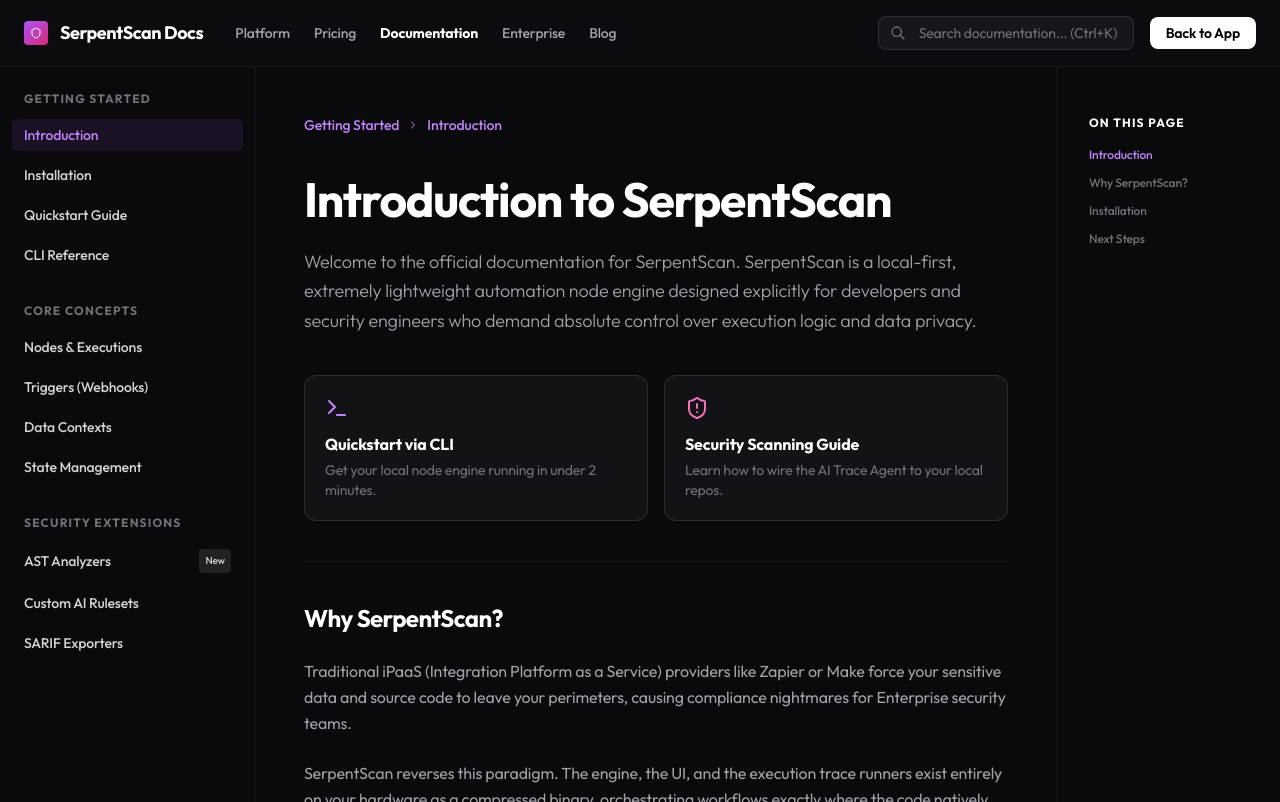
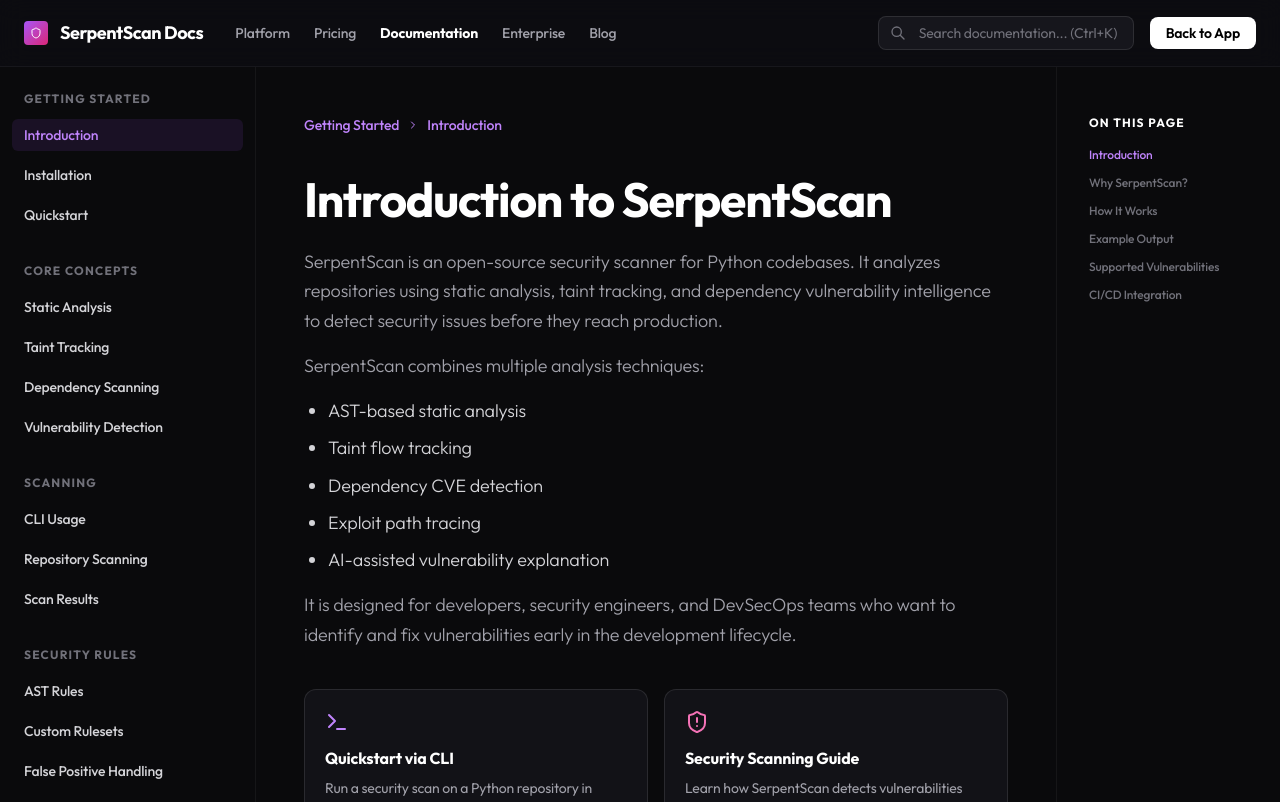
Before and after one commit to anindyakg/SerpentScan, a Next.js app: page /docs in a window 1280 px wide. Built offline with nearby package versions, Linux system fonts and the light colour scheme.

Commit message:
docs: complete rewrite of documentation page to focus on Python SAST capabilities

```diff
--- a/src/app/docs/page.tsx
+++ b/src/app/docs/page.tsx
@@ -1,4 +1,4 @@
-import { Shield, ChevronRight, FileCode, Terminal as TerminalIcon, ShieldAlert } from "lucide-react";
+import { Shield, ChevronRight, Terminal as TerminalIcon, ShieldAlert, Cpu, GitMerge } from "lucide-react";
 import Link from "next/link";
 
 export default function DocsPage() {
@@ -45,25 +45,46 @@
                       <ul className="space-y-2 text-sm text-zinc-300 font-medium">
                           <li className="text-purple-400 bg-purple-500/10 px-3 py-1.5 rounded-md -mx-3 cursor-pointer">Introduction</li>
                           <li className="hover:text-white px-3 py-1.5 -mx-3 cursor-pointer transition-colors">Installation</li>
-                          <li className="hover:text-white px-3 py-1.5 -mx-3 cursor-pointer transition-colors">Quickstart Guide</li>
-                          <li className="hover:text-white px-3 py-1.5 -mx-3 cursor-pointer transition-colors">CLI Reference</li>
+                          <li className="hover:text-white px-3 py-1.5 -mx-3 cursor-pointer transition-colors">Quickstart</li>
                       </ul>
                   </div>
                   <div>
                       <h4 className="text-xs font-bold text-zinc-500 uppercase tracking-widest mb-3">Core Concepts</h4>
                       <ul className="space-y-2 text-sm text-zinc-300 font-medium">
-                          <li className="hover:text-white px-3 py-1.5 -mx-3 cursor-pointer transition-colors">Nodes & Executions</li>
-                          <li className="hover:text-white px-3 py-1.5 -mx-3 cursor-pointer transition-colors">Triggers (Webhooks)</li>
-                          <li className="hover:text-white px-3 py-1.5 -mx-3 cursor-pointer transition-colors">Data Contexts</li>
-                          <li className="hover:text-white px-3 py-1.5 -mx-3 cursor-pointer transition-colors">State Management</li>
+                          <li className="hover:text-white px-3 py-1.5 -mx-3 cursor-pointer transition-colors">Static Analysis</li>
+                          <li className="hover:text-white px-3 py-1.5 -mx-3 cursor-pointer transition-colors">Taint Tracking</li>
+                          <li className="hover:text-white px-3 py-1.5 -mx-3 cursor-pointer transition-colors">Dependency Scanning</li>
+                          <li className="hover:text-white px-3 py-1.5 -mx-3 cursor-pointer transition-colors">Vulnerability Detection</li>
                       </ul>
                   </div>
                   <div>
-                      <h4 className="text-xs font-bold text-zinc-500 uppercase tracking-widest mb-3">Security Extensions</h4>
+                      <h4 className="text-xs font-bold text-zinc-500 uppercase tracking-widest mb-3">Scanning</h4>
                       <ul className="space-y-2 text-sm text-zinc-300 font-medium">
-                          <li className="flex items-center justify-between hover:text-white px-3 py-1.5 -mx-3 cursor-pointer transition-colors">AST Analyzers <span className="bg-white/10 text-[10px] px-1.5 py-0.5 rounded">New</span></li>
-                          <li className="hover:text-white px-3 py-1.5 -mx-3 cursor-pointer transition-colors">Custom AI Rulesets</li>
-                          <li className="hover:text-white px-3 py-1.5 -mx-3 cursor-pointer transition-colors">SARIF Exporters</li>
+                          <li className="hover:text-white px-3 py-1.5 -mx-3 cursor-pointer transition-colors">CLI Usage</li>
+                          <li className="hover:text-white px-3 py-1.5 -mx-3 cursor-pointer transition-colors">Repository Scanning</li>
+                          <li className="hover:text-white px-3 py-1.5 -mx-3 cursor-pointer transition-colors">Scan Results</li>
+                      </ul>
+                  </div>
+                  <div>
+                      <h4 className="text-xs font-bold text-zinc-500 uppercase tracking-widest mb-3">Security Rules</h4>
+                      <ul className="space-y-2 text-sm text-zinc-300 font-medium">
+                          <li className="hover:text-white px-3 py-1.5 -mx-3 cursor-pointer transition-colors">AST Rules</li>
+                          <li className="hover:text-white px-3 py-1.5 -mx-3 cursor-pointer transition-colors">Custom Rulesets</li>
+                          <li className="hover:text-white px-3 py-1.5 -mx-3 cursor-pointer transition-colors">False Positive Handling</li>
+                      </ul>
+                  </div>
+                  <div>
+                      <h4 className="text-xs font-bold text-zinc-500 uppercase tracking-widest mb-3">Integrations</h4>
+                      <ul className="space-y-2 text-sm text-zinc-300 font-medium">
+                          <li className="hover:text-white px-3 py-1.5 -mx-3 cursor-pointer transition-colors">GitHub</li>
+                          <li className="hover:text-white px-3 py-1.5 -mx-3 cursor-pointer transition-colors">CI/CD Pipelines</li>
+                      </ul>
+                  </div>
+                  <div>
+                      <h4 className="text-xs font-bold text-zinc-500 uppercase tracking-widest mb-3">Output Formats</h4>
+                      <ul className="space-y-2 text-sm text-zinc-300 font-medium">
+                          <li className="hover:text-white px-3 py-1.5 -mx-3 cursor-pointer transition-colors">SARIF Export</li>
+                          <li className="hover:text-white px-3 py-1.5 -mx-3 cursor-pointer transition-colors">JSON Reports</li>
                       </ul>
                   </div>
               </div>
@@ -79,21 +100,46 @@
 
                   <div>
                       <h1 className="text-4xl lg:text-5xl font-bold tracking-tight text-white mb-6">Introduction to SerpentScan</h1>
-                      <p className="text-lg text-zinc-400 leading-relaxed font-light">
-                          Welcome to the official documentation for SerpentScan. SerpentScan is a local-first, extremely lightweight automation node engine designed explicitly for developers and security engineers who demand absolute control over execution logic and data privacy.
-                      </p>
+                      <div className="text-lg text-zinc-400 leading-relaxed font-light space-y-4">
+                          <p>
+                              SerpentScan is an open-source security scanner for Python codebases. It analyzes repositories using static analysis, taint tracking, and dependency vulnerability intelligence to detect security issues before they reach production.
+                          </p>
+                          <p>
+                              SerpentScan combines multiple analysis techniques:
+                          </p>
+                          <ul className="list-disc pl-6 space-y-2 text-zinc-300">
+                              <li>AST-based static analysis</li>
+                              <li>Taint flow tracking</li>
+                              <li>Dependency CVE detection</li>
+                              <li>Exploit path tracing</li>
+                              <li>AI-assisted vulnerability explanation</li>
+                          </ul>
+                          <p>
+                              It is designed for developers, security engineers, and DevSecOps teams who want to identify and fix vulnerabilities early in the development lifecycle.
+                          </p>
+                      </div>
                   </div>
 
                   <div className="grid grid-cols-1 md:grid-cols-2 gap-4 my-8">
-                      <div className="bg-[#121217] border border-white/10 rounded-xl p-5 hover:border-purple-500/30 transition-colors cursor-pointer group">
+                      <div className="bg-[#121217] border border-white/10 rounded-xl p-5 hover:border-purple-500/30 transition-colors cursor-pointer group flex flex-col h-full">
                           <TerminalIcon className="w-6 h-6 text-purple-400 mb-3 group-hover:scale-110 transition-transform" />
-                          <h3 className="font-bold text-white mb-1">Quickstart via CLI</h3>
-                          <p className="text-sm text-zinc-500">Get your local node engine running in under 2 minutes.</p>
+                          <h3 className="font-bold text-white mb-2">Quickstart via CLI</h3>
+                          <p className="text-sm text-zinc-400 mb-4 flex-grow">Run a security scan on a Python repository in minutes.</p>
+                          <div className="bg-[#0b0c10] border border-white/5 rounded p-3 mt-auto">
+                              <code className="text-xs text-pink-400 font-mono break-all">serpentscan scan https://github.com/user/repo</code>
+                          </div>
                       </div>
-                      <div className="bg-[#121217] border border-white/10 rounded-xl p-5 hover:border-pink-500/30 transition-colors cursor-pointer group">
+                      <div className="bg-[#121217] border border-white/10 rounded-xl p-5 hover:border-pink-500/30 transition-colors cursor-pointer group flex flex-col h-full">
                           <ShieldAlert className="w-6 h-6 text-pink-400 mb-3 group-hover:scale-110 transition-transform" />
-                          <h3 className="font-bold text-white mb-1">Security Scanning Guide</h3>
-                          <p className="text-sm text-zinc-500">Learn how to wire the AI Trace Agent to your local repos.</p>
+                          <h3 className="font-bold text-white mb-2">Security Scanning Guide</h3>
+                          <p className="text-sm text-zinc-400">Learn how SerpentScan detects vulnerabilities including:</p>
+                          <ul className="list-disc pl-4 mt-2 text-xs text-zinc-500 space-y-1">
+                              <li>SQL injection</li>
+                              <li>Command injection</li>
+                              <li>Insecure deserialization</li>
+                              <li>Weak cryptography</li>
+                              <li>Vulnerable dependencies</li>
+                          </ul>
                       </div>
                   </div>
 
@@ -101,17 +147,23 @@
 
                   <div className="space-y-6">
                       <h2 className="text-2xl font-bold text-white tracking-tight">Why SerpentScan?</h2>
-                      <p className="text-zinc-400 leading-relaxed">
-                          Traditional iPaaS (Integration Platform as a Service) providers like Zapier or Make force your sensitive data and source code to leave your perimeters, causing compliance nightmares for Enterprise security teams.
-                      </p>
-                      <p className="text-zinc-400 leading-relaxed">
-                          SerpentScan reverses this paradigm. The engine, the UI, and the execution trace runners exist entirely on your hardware as a compressed binary, orchestrating workflows exactly where the code natively lives.
-                      </p>
-
-                      <div className="bg-[#121217] border border-purple-500/20 shadow-[0_0_20px_rgba(147,51,234,0.05)] rounded-xl p-6 mt-6 border-l-4 border-l-purple-500">
-                          <h4 className="font-bold text-white mb-2 pb-1">Note for Cloud Users</h4>
-                          <p className="text-sm text-zinc-400 leading-relaxed">
-                              If you are using SerpentScan Cloud Sync (Pro Tier), your node configuration trees are synced to our servers, but the actual data payloads passing through the HTTP requests remain strictly processed locally inside your execution sandbox.
+                      <div className="text-zinc-400 leading-relaxed space-y-4">
+                          <p>
+                              Modern Python applications rely on complex dependencies and dynamic code execution patterns that make security vulnerabilities difficult to detect manually.
+                          </p>
+                          <p>
+                              SerpentScan helps developers identify these issues automatically by analyzing the structure and behavior of the codebase.
+                          </p>
+                          <p>Key capabilities include:</p>
+                          <ul className="list-disc pl-6 space-y-2 text-zinc-300">
+                              <li>Static analysis of Python AST</li>
+                              <li>Tracking untrusted input through code paths</li>
+                              <li>Detecting vulnerable dependencies</li>
+                              <li>Identifying real exploit paths</li>
+                              <li>Providing remediation guidance</li>
+                          </ul>
+                          <p>
+                              This enables teams to detect and fix security issues early in the development lifecycle.
                           </p>
                       </div>
                   </div>
@@ -119,37 +171,122 @@
                   <hr className="border-white/5" />
 
                   <div className="space-y-6">
-                      <h2 className="text-2xl font-bold text-white tracking-tight">Installation</h2>
-                      <p className="text-zinc-400 leading-relaxed">
-                          The easiest way to install SerpentScan is using Node Package Manager (NPM). We recommend installing it globally if you plan to orchestrate cross-project workflows.
+                      <h2 className="text-2xl font-bold text-white tracking-tight">How SerpentScan Works</h2>
+                      <p className="text-zinc-400 leading-relaxed mb-6">
+                          SerpentScan analyzes Python code in several stages:
                       </p>
 
-                      {/* Terminal Code Block Mockup */}
-                      <div className="bg-[#0b0c10] border border-white/10 rounded-xl overflow-hidden mt-4 shadow-xl">
-                          <div className="flex items-center px-4 py-2 border-b border-white/5 bg-[#121217] gap-2">
-                              <div className="w-3 h-3 rounded-full bg-zinc-700"></div>
-                              <div className="w-3 h-3 rounded-full bg-zinc-700"></div>
-                              <div className="w-3 h-3 rounded-full bg-zinc-700"></div>
-                              <span className="ml-auto text-xs text-zinc-500 font-mono">bash</span>
+                      <div className="space-y-6">
+                          <div className="flex gap-4">
+                              <div className="flex-shrink-0 w-8 h-8 rounded-full bg-purple-500/20 text-purple-400 flex items-center justify-center font-bold text-sm">1</div>
+                              <div>
+                                  <h4 className="font-bold text-white mb-1">Repository Parsing</h4>
+                                  <p className="text-sm text-zinc-400">Source files and dependency manifests are discovered.</p>
+                              </div>
                           </div>
-                          <div className="p-5 font-mono text-sm text-white overflow-x-auto whitespace-pre">
-                              <span className="text-pink-400">npm</span> install -g serpentscan-engine <span className="text-zinc-500"># Install the CLI</span><br/><br/>
-                              <span className="text-pink-400">serpentscan</span> init                 <span className="text-zinc-500"># Scaffold the .serpentscan workspace config</span><br/>
-                              <span className="text-pink-400">serpentscan</span> start                <span className="text-zinc-500"># Boot the local GUI</span>
+                          <div className="flex gap-4">
+                              <div className="flex-shrink-0 w-8 h-8 rounded-full bg-purple-500/20 text-purple-400 flex items-center justify-center font-bold text-sm">2</div>
+                              <div>
+                                  <h4 className="font-bold text-white mb-1">AST Analysis</h4>
+                                  <p className="text-sm text-zinc-400">Python files are parsed into abstract syntax trees.</p>
+                              </div>
+                          </div>
+                          <div className="flex gap-4">
+                              <div className="flex-shrink-0 w-8 h-8 rounded-full bg-purple-500/20 text-purple-400 flex items-center justify-center font-bold text-sm">3</div>
+                              <div>
+                                  <h4 className="font-bold text-white mb-1">Taint Tracking</h4>
+                                  <p className="text-sm text-zinc-400">Data flows from untrusted sources are traced through the code.</p>
+                              </div>
+                          </div>
+                          <div className="flex gap-4">
+                              <div className="flex-shrink-0 w-8 h-8 rounded-full bg-purple-500/20 text-purple-400 flex items-center justify-center font-bold text-sm">4</div>
+                              <div>
+                                  <h4 className="font-bold text-white mb-1">Dependency Scanning</h4>
+                                  <p className="text-sm text-zinc-400">Python dependencies are checked against vulnerability databases.</p>
+                              </div>
+                          </div>
+                          <div className="flex gap-4">
+                              <div className="flex-shrink-0 w-8 h-8 rounded-full bg-pink-500/20 text-pink-400 flex items-center justify-center font-bold text-sm">5</div>
+                              <div>
+                                  <h4 className="font-bold text-white mb-1">Finding Generation</h4>
+                                  <p className="text-sm text-zinc-400">Vulnerabilities are reported with exploit paths and remediation guidance.</p>
+                              </div>
                           </div>
                       </div>
                   </div>
+
+                  <hr className="border-white/5" />
+
+                  <div className="space-y-6">
+                      <h2 className="text-2xl font-bold text-white tracking-tight">Example Output</h2>
+                      <p className="text-zinc-400 leading-relaxed mb-4">
+                          SerpentScan provides clear, actionable terminal output highlighting exactly where the vulnerability exists and how to fix it:
+                      </p>
+
+                      <div className="bg-[#0b0c10] border border-red-500/20 rounded-xl overflow-hidden mt-4 shadow-xl">
+                          <div className="px-5 py-4 font-mono text-sm leading-relaxed overflow-x-auto whitespace-pre">
+                              <span className="text-red-400 font-bold">CRITICAL: SQL Injection</span><br/><br/>
+                              <span className="text-zinc-500">File: </span><span className="text-white">app/auth.py</span><br/>
+                              <span className="text-zinc-500">Line: </span><span className="text-white">42</span><br/><br/>
+                              <span className="text-zinc-300">User input reaches database query without parameterization.</span><br/><br/>
+                              <span className="text-green-400 font-bold">Fix:</span><br/>
+                              <span className="text-white">Use parameterized queries with placeholders.</span>
+                          </div>
+                      </div>
+                  </div>
+
+                  <hr className="border-white/5" />
+
+                  <div className="space-y-6">
+                      <h2 className="text-2xl font-bold text-white tracking-tight">Supported Vulnerabilities</h2>
+                      <p className="text-zinc-400 leading-relaxed mb-4">
+                          Out of the box, SerpentScan's AST engine and AI rulesets detect a comprehensive suite of security issues:
+                      </p>
+                      <div className="grid grid-cols-2 md:grid-cols-3 gap-3">
+                          {["SQL Injection", "Command Injection", "Insecure Deserialization", "Path Traversal", "Weak Cryptography", "Hardcoded Secrets", "Vulnerable Dependencies"].map((vuln, i) => (
+                              <div key={i} className="bg-zinc-900/50 border border-white/5 rounded-lg px-4 py-3 flex items-center gap-2">
+                                  <ShieldAlert className="w-4 h-4 text-purple-400 shrink-0" />
+                                  <span className="text-sm text-zinc-200">{vuln}</span>
+                              </div>
+                          ))}
+                      </div>
+                  </div>
+
+                  <hr className="border-white/5" />
+
+                  <div className="space-y-6">
+                      <h2 className="text-2xl font-bold text-white tracking-tight flex items-center gap-3">
+                          <GitMerge className="w-6 h-6 text-purple-400" />
+                          CI/CD Integration
+                      </h2>
+                      <p className="text-zinc-400 leading-relaxed mb-4">
+                          Block vulnerable code at the pull request level by integrating SerpentScan into your automated pipelines.
+                      </p>
+
+                      <div className="bg-[#0b0c10] border border-white/10 rounded-xl overflow-hidden shadow-xl">
+                          <div className="flex items-center px-4 py-2 border-b border-white/5 bg-[#121217]">
+                              <span className="text-xs text-zinc-300 font-mono">GitHub Actions</span>
+                          </div>
+                          <div className="p-5 font-mono text-sm text-white overflow-x-auto whitespace-pre">
+                              <span className="text-zinc-400">- name: </span><span className="text-white">Run SerpentScan</span><br/>
+                              <span className="text-zinc-400">  run: </span><span className="text-pink-400">serpentscan scan .</span>
+                          </div>
+                      </div>
+                  </div>
+
               </div>
           </main>
 
-          {/* FAKE TABLE OF CONTENTS (Right sidebar) */}
+          {/* TABLE OF CONTENTS (Right sidebar) */}
           <aside className="w-56 hidden xl:block p-8 pt-12 border-l border-white/5">
               <span className="text-xs font-bold text-white uppercase tracking-widest mb-4 block">On this page</span>
               <ul className="space-y-3 text-xs text-zinc-500 font-medium">
                   <li className="text-purple-400 cursor-pointer">Introduction</li>
                   <li className="hover:text-zinc-300 cursor-pointer">Why SerpentScan?</li>
-                  <li className="hover:text-zinc-300 cursor-pointer">Installation</li>
-                  <li className="hover:text-zinc-300 cursor-pointer">Next Steps</li>
+                  <li className="hover:text-zinc-300 cursor-pointer">How It Works</li>
+                  <li className="hover:text-zinc-300 cursor-pointer">Example Output</li>
+                  <li className="hover:text-zinc-300 cursor-pointer">Supported Vulnerabilities</li>
+                  <li className="hover:text-zinc-300 cursor-pointer">CI/CD Integration</li>
               </ul>
           </aside>
       </div>
```
